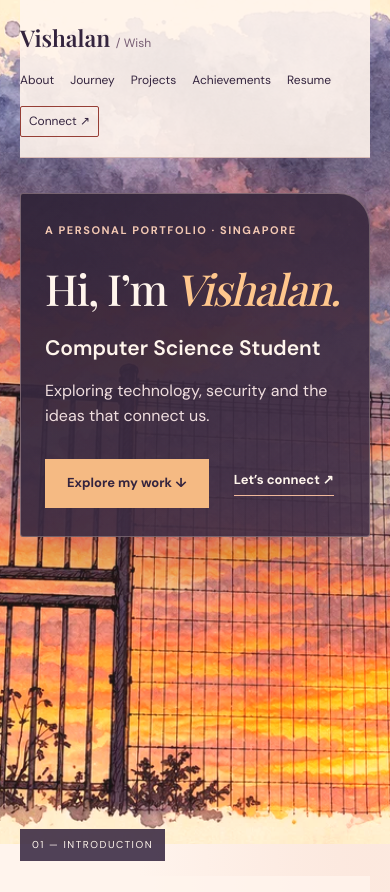
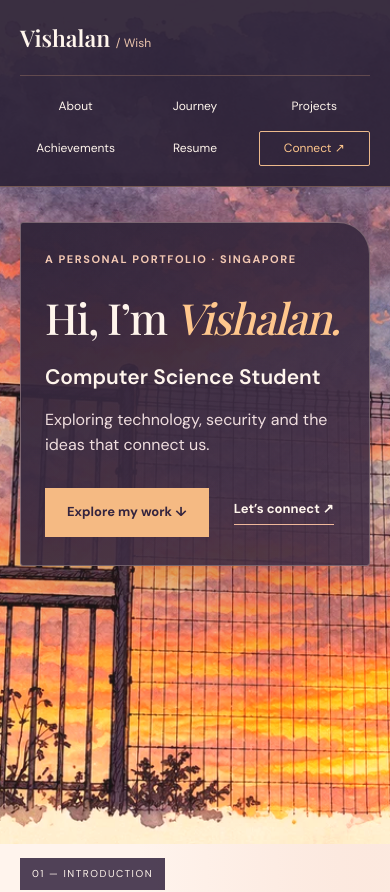
Before and after one commit to Vishingvell/vishalanportfoliowebsite, a Next.js app: page / in a window 390 px wide. Shown: the top 892 px of the page. Built offline with nearby package versions, Linux system fonts and the light colour scheme; a web font is replaced by a local one.

Commit message:
style: unify homepage navigation with the sunset ink palette

```diff
--- a/app/globals.css
+++ b/app/globals.css
@@ -1235,3 +1235,22 @@ body:has(.scroll-painting) .hero a:focus-visible { outline-color: #ffe1a9; }
   body:has(.scroll-painting) .hero-copy { padding: 28px 24px; }
   body:has(.scroll-painting) .hero-copy h1 { font-size: clamp(43px, 11vw, 66px); }
 }
+
+/* Navigation shares the ink frame of the introduction. */
+body:has(.scroll-painting) .header {
+  width: 100%; padding: 18px max(32px, calc((100% - 1160px) / 2));
+  background: #302439f2; color: #fff5ec; border-bottom: 1px solid #f5ba8359;
+}
+body:has(.scroll-painting) .header .brand span { color: #edc6ad; }
+body:has(.scroll-painting) .header nav a { transition: color .2s, background .2s; }
+body:has(.scroll-painting) .header nav a:hover { color: #ffc78d; }
+body:has(.scroll-painting) .header .nav-connect { border-color: #edba8c; color: #ffc78d; }
+body:has(.scroll-painting) .header a:focus-visible { outline-color: #ffe1a9; }
+@media(max-width:700px) {
+  body:has(.scroll-painting) .header { padding: 20px; gap: 18px; }
+  body:has(.scroll-painting) .header nav {
+    display: grid; grid-template-columns: repeat(3, 1fr); gap: 8px; width: 100%;
+    border-top: 1px solid #f5ba833b; padding-top: 14px;
+  }
+  body:has(.scroll-painting) .header nav a { padding: 7px 4px; text-align: center; }
+}
```
